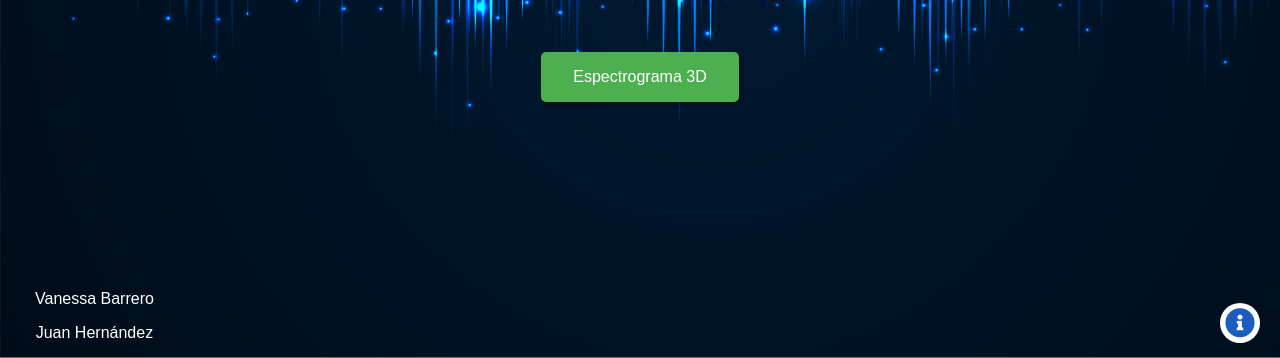
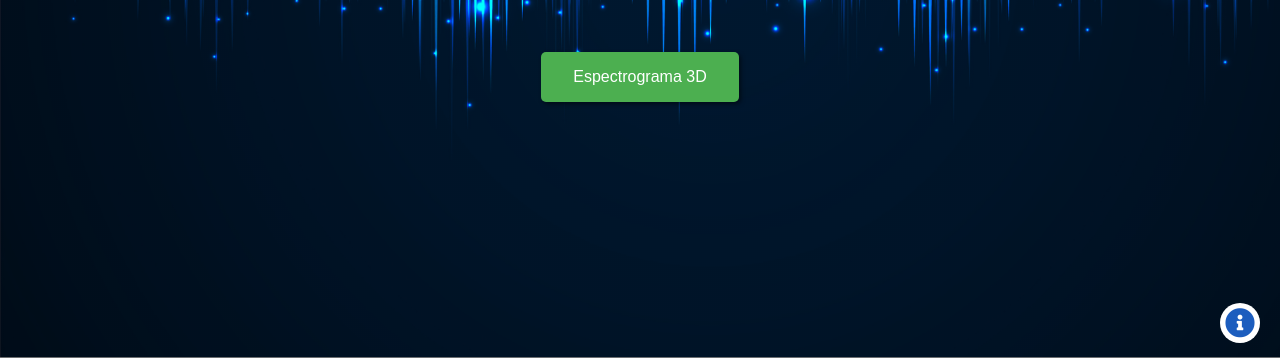
Before and after one commit to Juanh10/espectrogramaThree, a plain HTML site: page index.html in a window 1280 px wide. Shown: the part 442-800 px from the top of the page. Drawn offline with Linux system fonts and the light colour scheme.

Commit message:
Actualizacion en el index

```diff
--- a/index.html
+++ b/index.html
@@ -19,11 +19,6 @@
 
       <div class="botones">
         <a href="components/espectrograma3d.html">Espectrograma 3D</a>
-      </div>
-
-      <div class="contenido">
-        <p>Vanessa Barrero</p>
-        <p>Juan Hernández</p>
       </div>
 
       <div class="btnAyuda">
```
